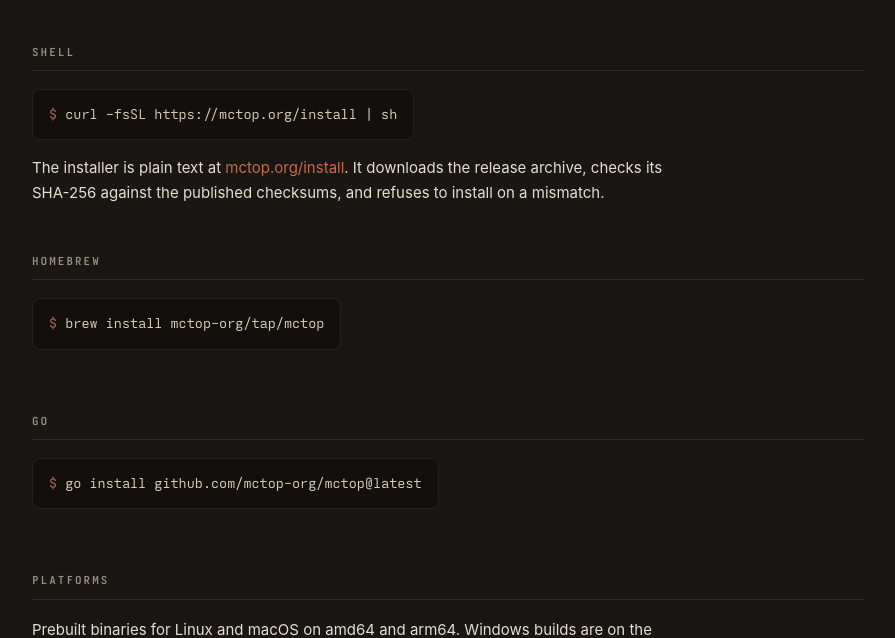
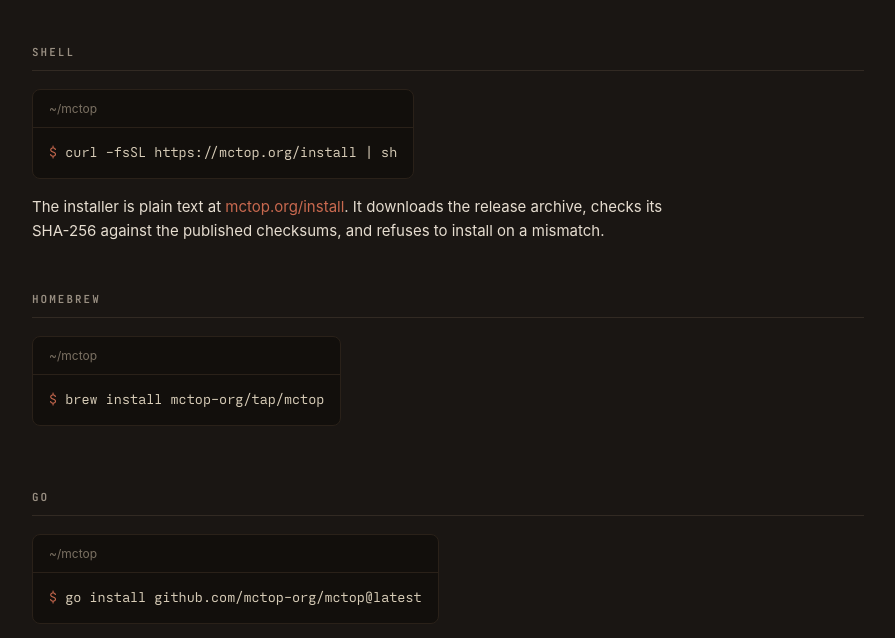
Before and after one commit to mctop-org/mctop.org, a website: page public/download/index.html in a window 1280 px wide. Shown: the part 200-838 px from the top of the page, without its empty margins (192-1087 px from the left). Drawn offline with Linux system fonts and the light colour scheme.

Commit message:
web: give code blocks the same bar chrome as the client preview (#2)
script, test, and install pages used a plain padded box for their
command examples while home and explore used a windowed terminal
with a header bar. Same site, two different terminal looks side by
side. Now every block gets a thin ~/mctop header bar matching the
client preview's chrome, so the terminal language is consistent
across every page.

```diff
--- a/public/download/index.html
+++ b/public/download/index.html
@@ -28,9 +28,9 @@
 </div></header>
 <main id="main"><div class="wrap">
 <div class="hero"><h1>Install</h1><p class="tagline">One static binary, no runtime.</p></div>
-<section class="sec"><div class="sec-h"><span class="eyebrow">shell</span></div><div class="block"><pre><span class="d">$</span> curl -fsSL https://mctop.org/install | sh</pre></div><p class="dim">The installer is plain text at <a href="/install">mctop.org/install</a>. It downloads the release archive, checks its SHA-256 against the published checksums, and refuses to install on a mismatch.</p></section>
-<section class="sec"><div class="sec-h"><span class="eyebrow">homebrew</span></div><div class="block"><pre><span class="d">$</span> brew install mctop-org/tap/mctop</pre></div></section>
-<section class="sec"><div class="sec-h"><span class="eyebrow">go</span></div><div class="block"><pre><span class="d">$</span> go install github.com/mctop-org/mctop@latest</pre></div></section>
+<section class="sec"><div class="sec-h"><span class="eyebrow">shell</span></div><div class="block"><div class="block-bar">~/mctop</div><pre><span class="d">$</span> curl -fsSL https://mctop.org/install | sh</pre></div><p class="dim">The installer is plain text at <a href="/install">mctop.org/install</a>. It downloads the release archive, checks its SHA-256 against the published checksums, and refuses to install on a mismatch.</p></section>
+<section class="sec"><div class="sec-h"><span class="eyebrow">homebrew</span></div><div class="block"><div class="block-bar">~/mctop</div><pre><span class="d">$</span> brew install mctop-org/tap/mctop</pre></div></section>
+<section class="sec"><div class="sec-h"><span class="eyebrow">go</span></div><div class="block"><div class="block-bar">~/mctop</div><pre><span class="d">$</span> go install github.com/mctop-org/mctop@latest</pre></div></section>
 <section class="sec"><div class="sec-h"><span class="eyebrow">platforms</span></div><p>Prebuilt binaries for Linux and macOS on amd64 and arm64. Windows builds are on the <a href="https://github.com/mctop-org/mctop/releases/latest">releases page</a>.</p></section>
 <section class="sec"><div class="sec-h"><span class="eyebrow">upgrade</span></div><p><code>mctop upgrade</code> fetches the latest release in place. The shell installer also re-runs cleanly to update.</p></section>
 </div></main>
--- a/public/style.css
+++ b/public/style.css
@@ -114,9 +114,10 @@
 .tui .call{color:var(--c-dim);margin-top:12px}
 .tui-foot{padding:14px 16px;border-top:1px solid var(--c-line);color:var(--c-dim);font-size:12.5px}
 
-/* command / output blocks: dark islands that hug their content */
-.block{display:inline-block;max-width:100%;vertical-align:top;background:var(--code-bg);border:1px solid var(--code-edge);border-radius:8px;padding:14px 16px;margin:0 0 16px;overflow-x:auto;font-size:13.5px;line-height:1.6}
-.block pre{font-family:var(--mono);white-space:pre;color:var(--cf)}
+/* command / output blocks: dark islands that hug their content, same bar chrome as .tui */
+.block{display:inline-block;max-width:100%;vertical-align:top;background:var(--code-bg);border:1px solid var(--code-edge);border-radius:8px;margin:0 0 16px;overflow:hidden;font-size:13.5px;line-height:1.6}
+.block-bar{padding:9px 16px;border-bottom:1px solid var(--c-line);color:var(--c-dim);font-size:12px}
+.block pre{font-family:var(--mono);white-space:pre;color:var(--cf);padding:14px 16px;overflow-x:auto}
 .block .d{color:var(--c-prompt)}.block .s{color:var(--c-dim)}.block .k{color:var(--c-key)}
 .block .ok{color:var(--c-ok)}.block .no{color:var(--c-no)}
 
```
Also changed, not shown: public/script/index.html (+1 -1 lines), public/test/index.html (+1 -1 lines), 1 other file.
